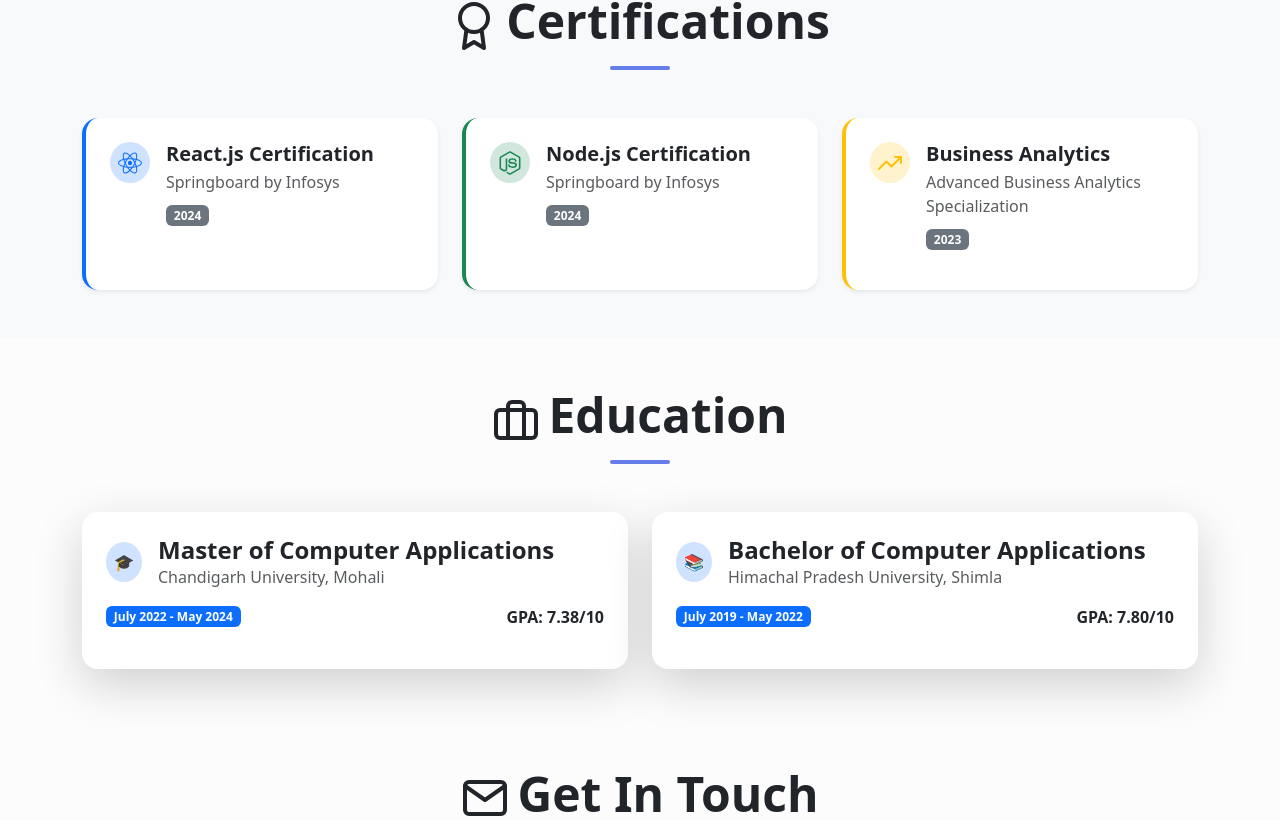
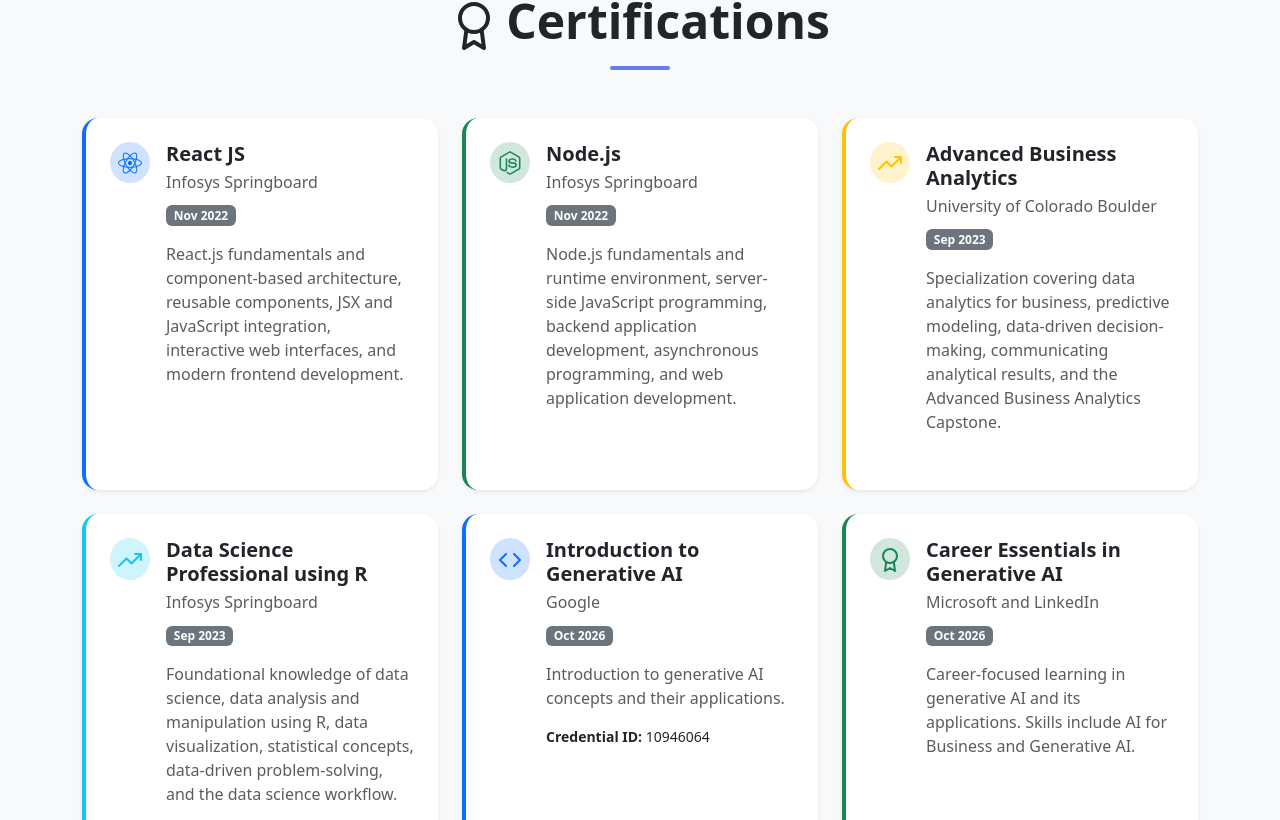
Before and after one commit to RITIKRAJGUPTA/PortfolioRRRGRitik, a React (Create React App) app in the folder client/: page / in a window 1280 px wide. Shown: the part 5080-5900 px from the top of the page. Built offline with nearby package versions, Linux system fonts and the light colour scheme.

Commit message:
Update App.js
Update certification tab

```diff
--- a/client/src/App.js
+++ b/client/src/App.js
@@ -208,29 +208,68 @@ function App() {
 
 
   // Certifications data
+
+  // Certifications data
   const certifications = [
     {
-      name: "React.js Certification",
-      issuer: "Springboard by Infosys",
-      year: "2024",
+      name: "React JS",
+      issuer: "Infosys Springboard",
+      year: "Nov 2022",
+      description:
+        "React.js fundamentals and component-based architecture, reusable components, JSX and JavaScript integration, interactive web interfaces, and modern frontend development.",
       icon: <FaReact size={24} />,
       color: "primary",
     },
     {
-      name: "Node.js Certification",
-      issuer: "Springboard by Infosys",
-      year: "2024",
+      name: "Node.js",
+      issuer: "Infosys Springboard",
+      year: "Nov 2022",
+      description:
+        "Node.js fundamentals and runtime environment, server-side JavaScript programming, backend application development, asynchronous programming, and web application development.",
       icon: <FaNodeJs size={24} />,
       color: "success",
     },
     {
-      name: "Business Analytics",
-      issuer: "Advanced Business Analytics Specialization",
-      year: "2023",
+      name: "Advanced Business Analytics",
+      issuer: "University of Colorado Boulder",
+      year: "Sep 2023",
+      description:
+        "Specialization covering data analytics for business, predictive modeling, data-driven decision-making, communicating analytical results, and the Advanced Business Analytics Capstone.",
       icon: <FiTrendingUp size={24} />,
       color: "warning",
+      credentialUrl: "",
+    },
+    {
+      name: "Data Science Professional using R",
+      issuer: "Infosys Springboard",
+      year: "Sep 2023",
+      description:
+        "Foundational knowledge of data science, data analysis and manipulation using R, data visualization, statistical concepts, data-driven problem-solving, and the data science workflow.",
+      icon: <FiTrendingUp size={24} />,
+      color: "info",
+    },
+    {
+      name: "Introduction to Generative AI",
+      issuer: "Google",
+      year: "Oct 2026",
+      description:
+        "Introduction to generative AI concepts and their applications.",
+      icon: <FiCode size={24} />,
+      color: "primary",
+      credentialId: "10946064",
+      credentialUrl: "",
+    },
+    {
+      name: "Career Essentials in Generative AI",
+      issuer: "Microsoft and LinkedIn",
+      year: "Oct 2026",
+      description:
+        "Career-focused learning in generative AI and its applications. Skills include AI for Business and Generative AI.",
+      icon: <FiAward size={24} />,
+      color: "success",
     },
   ];
+
 
   return (
     <div
@@ -783,9 +822,39 @@ function App() {
                       </span>
                     </div>
                     <div className="flex-grow-1">
-                      <h5 className="fw-bold mb-1">{cert.name}</h5>
-                      <p className="text-muted mb-2">{cert.issuer}</p>
-                      <span className="badge bg-secondary">{cert.year}</span>
+
+<h5 className="fw-bold mb-1">{cert.name}</h5>
+
+<p className="text-muted mb-2">{cert.issuer}</p>
+
+<span className="badge bg-secondary">{cert.year}</span>
+
+{/* Certification Description */}
+{cert.description && (
+  <p className="text-muted mt-3 mb-3">
+    {cert.description}
+  </p>
+)}
+
+{/* Credential ID */}
+{cert.credentialId && (
+  <p className="small mb-2">
+    <strong>Credential ID:</strong> {cert.credentialId}
+  </p>
+)}
+
+{/* Show Credential Button */}
+{cert.credentialUrl && (
+  <a
+    href={cert.credentialUrl}
+    target="_blank"
+    rel="noopener noreferrer"
+    className="btn btn-outline-primary btn-sm mt-2"
+  >
+    Show Credential
+  </a>
+)}
+
                     </div>
                   </div>
                 </div>
```
